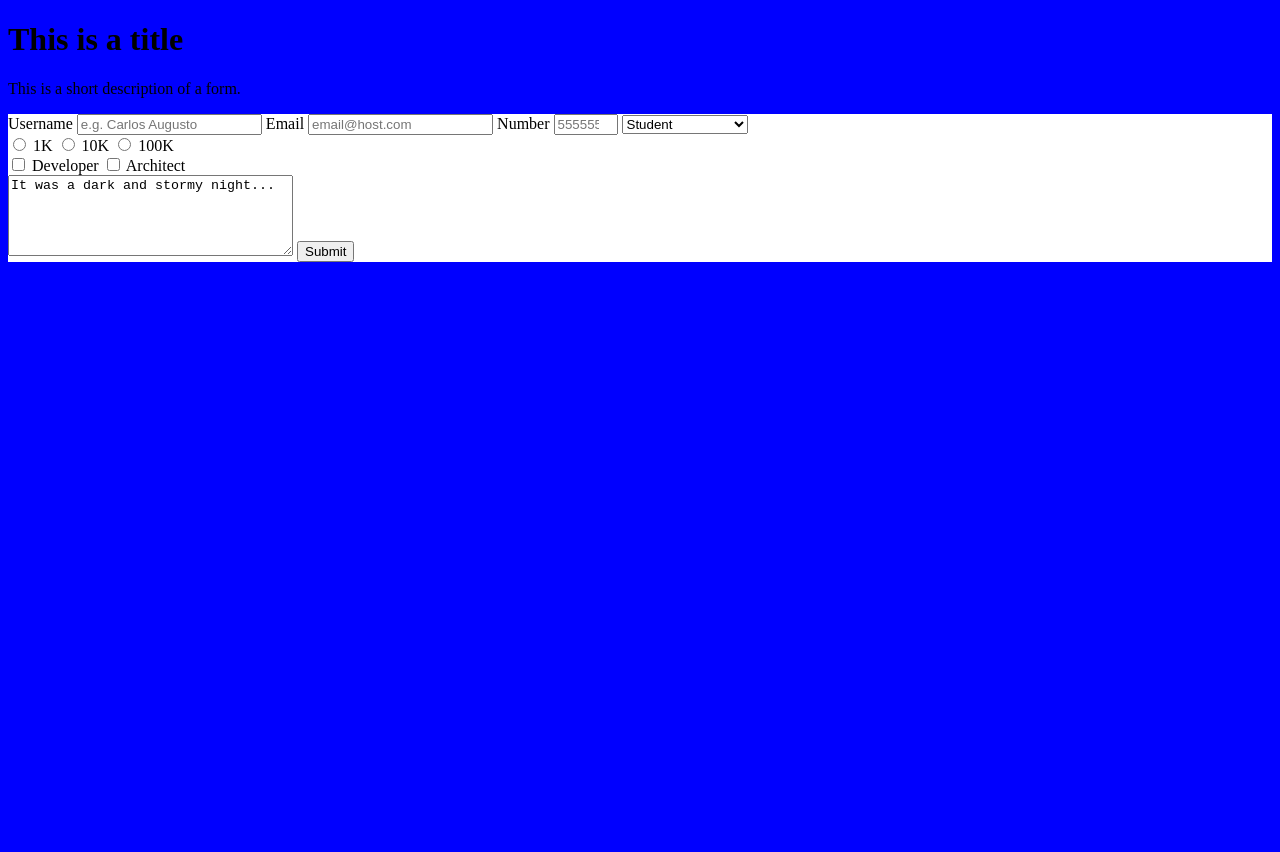
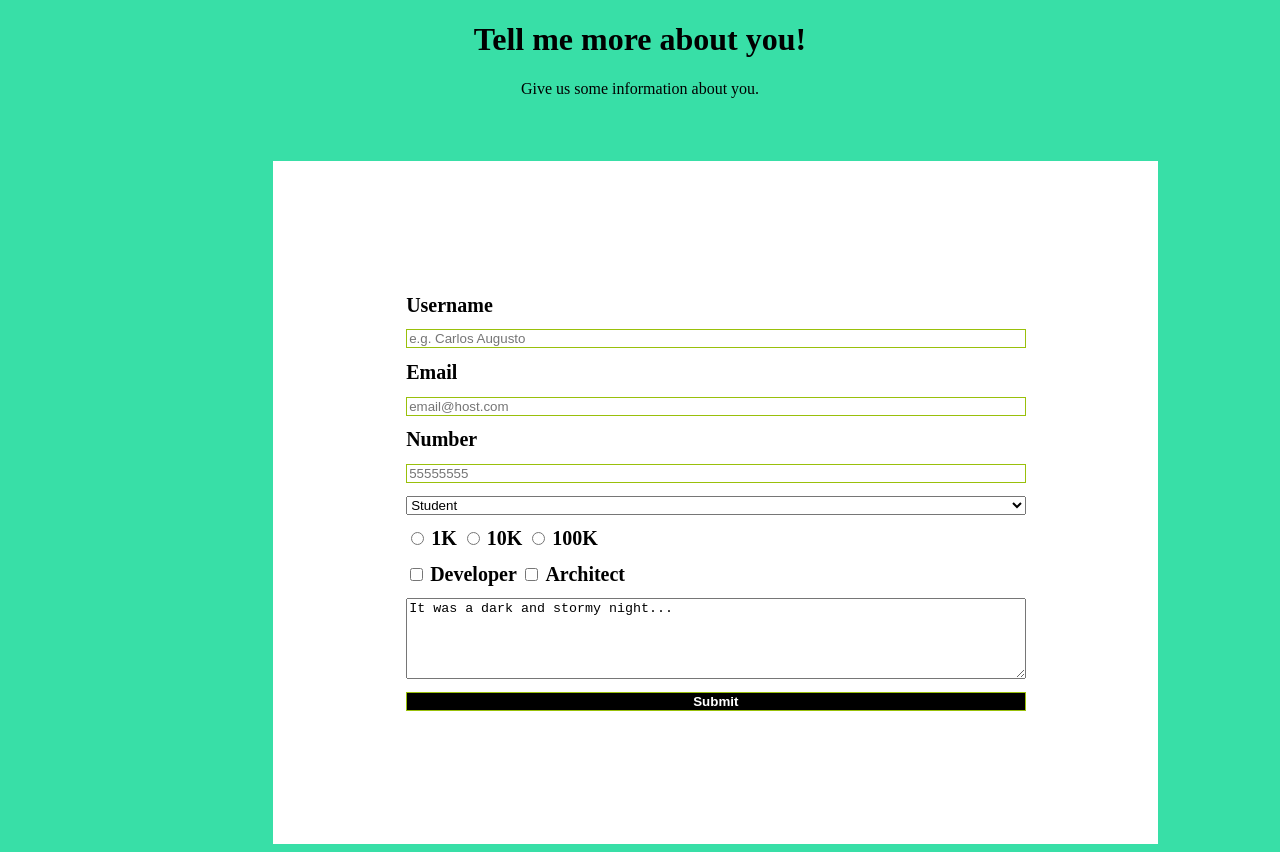
Before and after one commit to alexawesomecode/mc-alexcarlos, a plain HTML site: page index.html in a window 1280 px wide. Before the commit the page ends 800 px from the top, so only its background shows below. Drawn offline with Linux system fonts and the light colour scheme.

Commit message:
final css

```diff
--- a/css/style.css
+++ b/css/style.css
@@ -1,8 +1,40 @@
 body {
-    background-color: blue;
+    background-color: rgb(56, 223, 167);
 }
 
 form {
     background-color: white;
+    width: 50%;
+    margin-left: 21%;
+    margin-top: 5%;
+    padding: 10%;
+    display:flex;
+    flex-direction: column;
 
 }
+form > * {
+    margin: 1%;
+
+}
+
+input {
+    border: 1px solid rgb(153, 192, 11);
+}
+
+h1 {
+    text-align: center;
+}
+p {
+    text-align: center;
+}
+
+label {
+    font-size: 20px;
+    font-weight: bold;
+}
+
+#submit {
+    font-weight: bolder;
+    background-color: black;
+    color: white;
+}
--- a/index.html
+++ b/index.html
@@ -9,8 +9,8 @@
   <body>
     <script src="https://cdn.freecodecamp.org/testable-projects-fcc/v1/bundle.js"></script>
 
-    <h1 id='title'>This is a title</h1>
-    <p id='description'> This is a short description of a form. </p>
+    <h1 id='title'>Tell me more about you!</h1>
+    <p id='description'> Give us some information about you. </p>
 
     <form id="survey-form">
 
```
